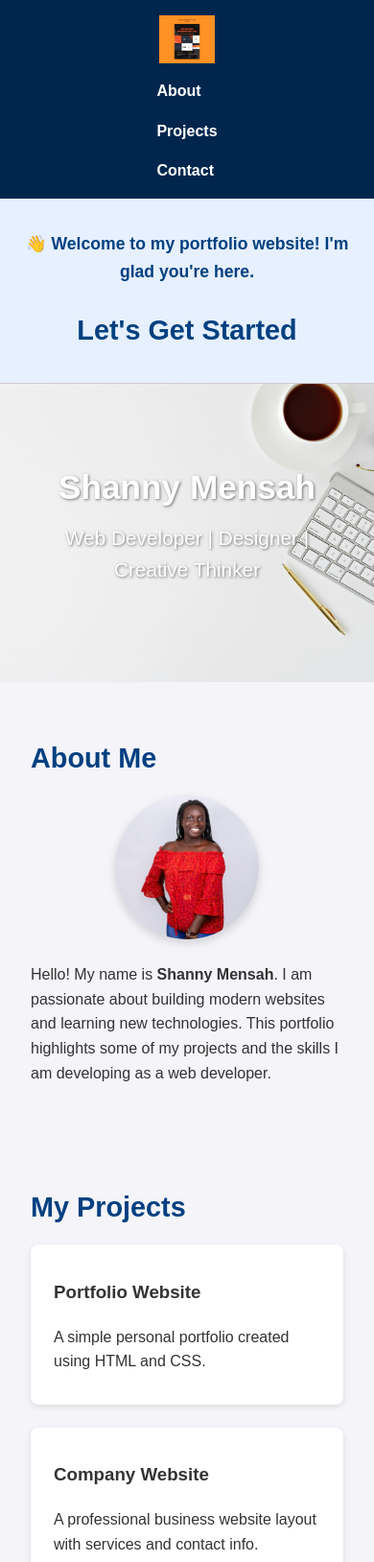
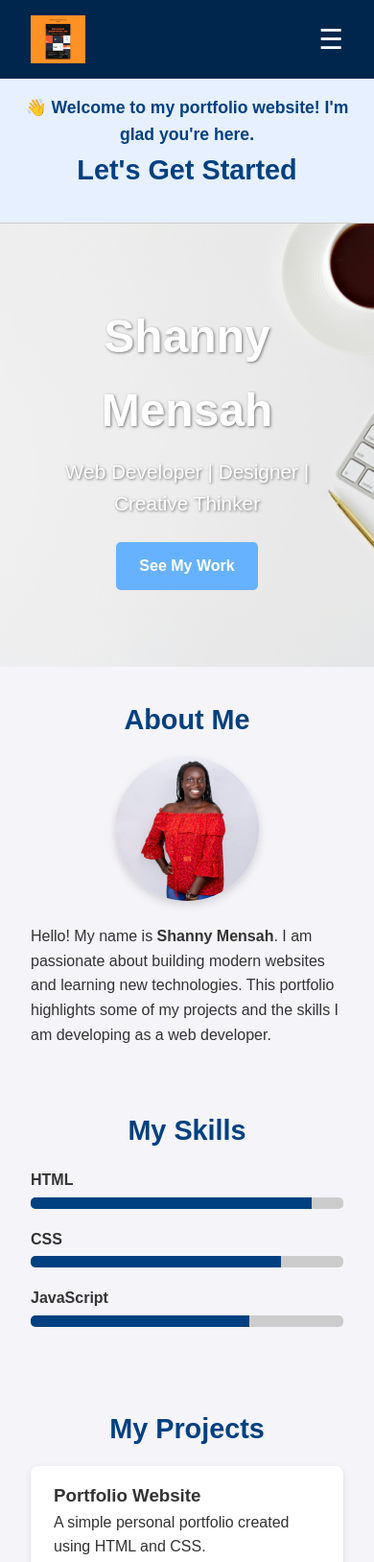
Before and after one commit to Shannymensah/myPortfolio, a plain HTML site: page index.html in a window 390 px wide. Shown: the top 1628 px of the page at 96% size. Drawn offline with Linux system fonts and the light colour scheme.

Commit message:
updated homepage
updated homepage layout and added animations
fixed css styling and improved responsiveness
added JavaScript

```diff
--- a/index.html
+++ b/index.html
@@ -12,9 +12,12 @@
   <nav>
     <div class="nav-container">
       <img src="images/logo.png" alt="Logo" class="logo" />
+      <button class="menu-toggle">☰</button>
       <ul>
         <li><a href="#about">About</a></li>
+        <li><a href="#skills">Skills</a></li>
         <li><a href="#projects">Projects</a></li>
+        <li><a href="#testimonials">Testimonials</a></li>
         <li><a href="#contact">Contact</a></li>
       </ul>
     </div>
@@ -26,10 +29,11 @@
     <h2>Let's Get Started</h2>
   </section>
 
-  <!-- Header Section -->
+  <!-- Hero Section -->
   <header>
     <h1>Shanny Mensah</h1>
     <p>Web Developer | Designer | Creative Thinker</p>
+    <a href="#projects" class="cta-button">See My Work</a>
   </header>
 
   <!-- Main Content -->
@@ -43,6 +47,23 @@
         I am passionate about building modern websites and learning new technologies.
         This portfolio highlights some of my projects and the skills I am developing as a web developer.
       </p>
+    </section>
+
+    <!-- Skills Section -->
+    <section id="skills">
+      <h2>My Skills</h2>
+      <div class="skill">
+        <p>HTML</p>
+        <div class="bar"><span style="width: 90%"></span></div>
+      </div>
+      <div class="skill">
+        <p>CSS</p>
+        <div class="bar"><span style="width: 80%"></span></div>
+      </div>
+      <div class="skill">
+        <p>JavaScript</p>
+        <div class="bar"><span style="width: 70%"></span></div>
+      </div>
     </section>
 
     <!-- Projects Section -->
@@ -60,12 +81,12 @@
       </article>
     </section>
 
+    <!-- Testimonials Section -->
     <section id="testimonials">
-        <h2>What People Say</h2>
-        <blockquote>"Shanny is an exceptional developer!" – Client A</blockquote>
-        <blockquote>"Her attention to detail is amazing." – Client B</blockquote>
-      </section>
-
+      <h2>What People Say</h2>
+      <blockquote>"Shanny is an exceptional developer!" – Client A</blockquote>
+      <blockquote>"Her attention to detail is amazing." – Client B</blockquote>
+    </section>
 
     <!-- Contact Section -->
     <section id="contact">
@@ -97,5 +118,10 @@
     <p>© 2025 Shanny Mensah | All Rights Reserved</p>
   </footer>
 
+  <!-- Back to Top -->
+  <button id="back-to-top">⬆</button>
+
+  <!-- JavaScript File -->
+  <script src="scripts/script.js"></script>
 </body>
 </html>
--- a/styles/style.css
+++ b/styles/style.css
@@ -3,6 +3,8 @@
 -------------------------- */
 * {
   box-sizing: border-box;
+  margin: 0;
+  padding: 0;
 }
 
 html {
@@ -11,8 +13,6 @@ html {
 
 body {
   font-family: Arial, Helvetica, sans-serif;
-  margin: 0;
-  padding: 0;
   line-height: 1.6;
   background-color: #f4f4f9;
   color: #333;
@@ -25,7 +25,7 @@ a {
 
 section {
   padding: 2rem;
-  max-width: 800px;
+  max-width: 900px;
   margin: auto;
   animation: fadeIn 1s ease-in;
 }
@@ -34,18 +34,22 @@ h2 {
   color: #004080;
   margin-bottom: 1rem;
   font-size: 1.8rem;
+  text-align: center;
 }
 
 /* -------------------------
-   Navigation (with Logo)
+   Navigation (Responsive)
 -------------------------- */
 nav {
   background: #00264d;
   padding: 1rem 2rem;
+  position: sticky;
+  top: 0;
+  z-index: 1000;
 }
 
 .nav-container {
-  max-width: 1000px;
+  max-width: 1100px;
   margin: auto;
   display: flex;
   align-items: center;
@@ -61,8 +65,6 @@ nav ul {
   list-style: none;
   display: flex;
   gap: 2rem;
-  margin: 0;
-  padding: 0;
 }
 
 nav a {
@@ -73,6 +75,33 @@ nav a {
 
 nav a:hover {
   color: #66b2ff;
+}
+
+.menu-toggle {
+  display: none;
+  font-size: 1.8rem;
+  background: none;
+  border: none;
+  color: #fff;
+  cursor: pointer;
+}
+
+@media (max-width: 768px) {
+  nav ul {
+    display: none;
+    flex-direction: column;
+    background: #00264d;
+    width: 100%;
+    padding: 1rem;
+  }
+
+  nav ul.active {
+    display: flex;
+  }
+
+  .menu-toggle {
+    display: block;
+  }
 }
 
 /* -------------------------
@@ -89,7 +118,7 @@ nav a:hover {
 }
 
 /* -------------------------
-   Header / Hero Section
+   Hero Section
 -------------------------- */
 header {
   background: url('../images/hero-bg.jpg') center/cover no-repeat;
@@ -110,16 +139,12 @@ header p {
   text-shadow: 1px 1px 3px rgba(0,0,0,0.5);
 }
 
-/* -------------------------
-   CTA Button
--------------------------- */
 .cta-button {
   display: inline-block;
   margin-top: 1.5rem;
   padding: 0.75rem 1.5rem;
   background-color: #66b2ff;
   color: white;
-  text-decoration: none;
   font-weight: bold;
   border-radius: 5px;
   transition: background-color 0.3s ease;
@@ -143,6 +168,32 @@ header p {
 }
 
 /* -------------------------
+   Skills Section
+-------------------------- */
+.skill {
+  margin-bottom: 1.2rem;
+}
+
+.skill p {
+  margin-bottom: 0.3rem;
+  font-weight: bold;
+}
+
+.bar {
+  background: #ccc;
+  border-radius: 5px;
+  overflow: hidden;
+}
+
+.bar span {
+  display: block;
+  height: 12px;
+  background: #004080;
+  width: 0;
+  transition: width 1.5s ease-in-out;
+}
+
+/* -------------------------
    Projects Section
 -------------------------- */
 .project {
@@ -152,11 +203,30 @@ header p {
   border-radius: 8px;
   box-shadow: 0 2px 6px rgba(0,0,0,0.1);
   transition: transform 0.2s ease, box-shadow 0.2s ease;
+  position: relative;
+  overflow: hidden;
 }
 
 .project:hover {
   transform: translateY(-3px);
   box-shadow: 0 4px 10px rgba(0,0,0,0.15);
+}
+
+.project::after {
+  content: "View Project";
+  position: absolute;
+  bottom: -100%;
+  left: 0;
+  right: 0;
+  background: rgba(0,64,128,0.85);
+  color: #fff;
+  text-align: center;
+  padding: 1rem;
+  transition: bottom 0.3s ease;
+}
+
+.project:hover::after {
+  bottom: 0;
 }
 
 /* -------------------------
@@ -237,34 +307,26 @@ footer {
 }
 
 /* -------------------------
+   Back to Top Button
+-------------------------- */
+#back-to-top {
+  position: fixed;
+  bottom: 20px;
+  right: 20px;
+  background: #004080;
+  color: white;
+  border: none;
+  padding: 0.7rem;
+  border-radius: 50%;
+  cursor: pointer;
+  display: none;
+  font-size: 1.2rem;
+}
+
+/* -------------------------
    Animation
 -------------------------- */
 @keyframes fadeIn {
   from { opacity: 0; transform: translateY(20px); }
   to { opacity: 1; transform: translateY(0); }
 }
-
-/* -------------------------
-   Responsive Design
--------------------------- */
-@media (max-width: 768px) {
-  .nav-container {
-    flex-direction: column;
-    align-items: center;
-    gap: 1rem;
-  }
-
-  nav ul {
-    flex-direction: column;
-    gap: 1rem;
-  }
-
-  header h1 {
-    font-size: 2.2rem;
-  }
-
-  .cta-button {
-    font-size: 1rem;
-    padding: 0.5rem 1rem;
-  }
-}
```
Also changed, not shown: script..js (added, +26 -0 lines).
